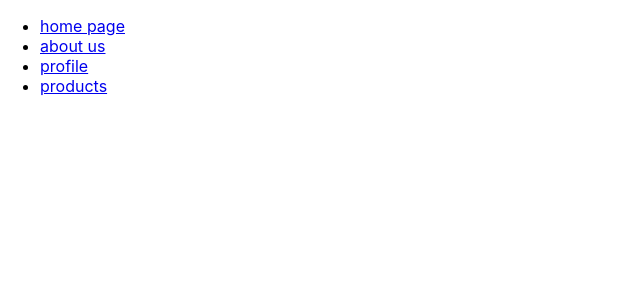
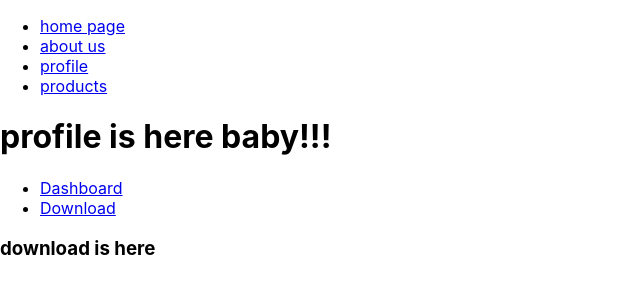
Before and after one commit to Hooseinsalari/SPA-tutorial, a React (Create React App) app in the folder my-app/: page /profile/download in a window 1280 px wide. Shown: the top 300 px of the page, without its empty margins (0-640 px from the left). Built offline with nearby package versions, Linux system fonts and the light colour scheme.

Commit message:
useNavigate

```diff
--- a/my-app/src/Pages/Profile.js
+++ b/my-app/src/Pages/Profile.js
@@ -1,9 +1,11 @@
 import React from 'react';
-import { Link, Route, Routes } from 'react-router-dom';
+import { Link, Route, Routes, useNavigate } from 'react-router-dom';
 import Dashboard from '../components/Dashboard';
 import Download from '../components/Download';
 
 const Profile = () => {
+    const navigate = useNavigate()
+    navigate("/product")
     return (
         <div>
             <h1>profile is here baby!!!</h1>
@@ -12,8 +14,8 @@ const Profile = () => {
                 <li><Link to="/profile/download">Download</Link></li>
             </ul>
             <Routes>
-            <Route path="/profile/dashboard" component={Dashboard} />
-            <Route path="/profile/download" component={Download} />
+                <Route path="dashboard" element={<Dashboard />} />
+                <Route path="download" element={<Download />} />
             </Routes>
         </div>
     );
--- a/my-app/src/routes.js
+++ b/my-app/src/routes.js
@@ -7,7 +7,7 @@ import Profile from "./Pages/Profile";
 
 const routes = [
     {path: "/product/:id", element: <Product />},
-    {path: "/profile", element: <Profile />},
+    {path: "/profile/*", element: <Profile />},
     {path: "/product", element: <Products />},
     {path:"/about-us", element: <AboutUs />},
     {path: "/", element: <HomePage />},
```
